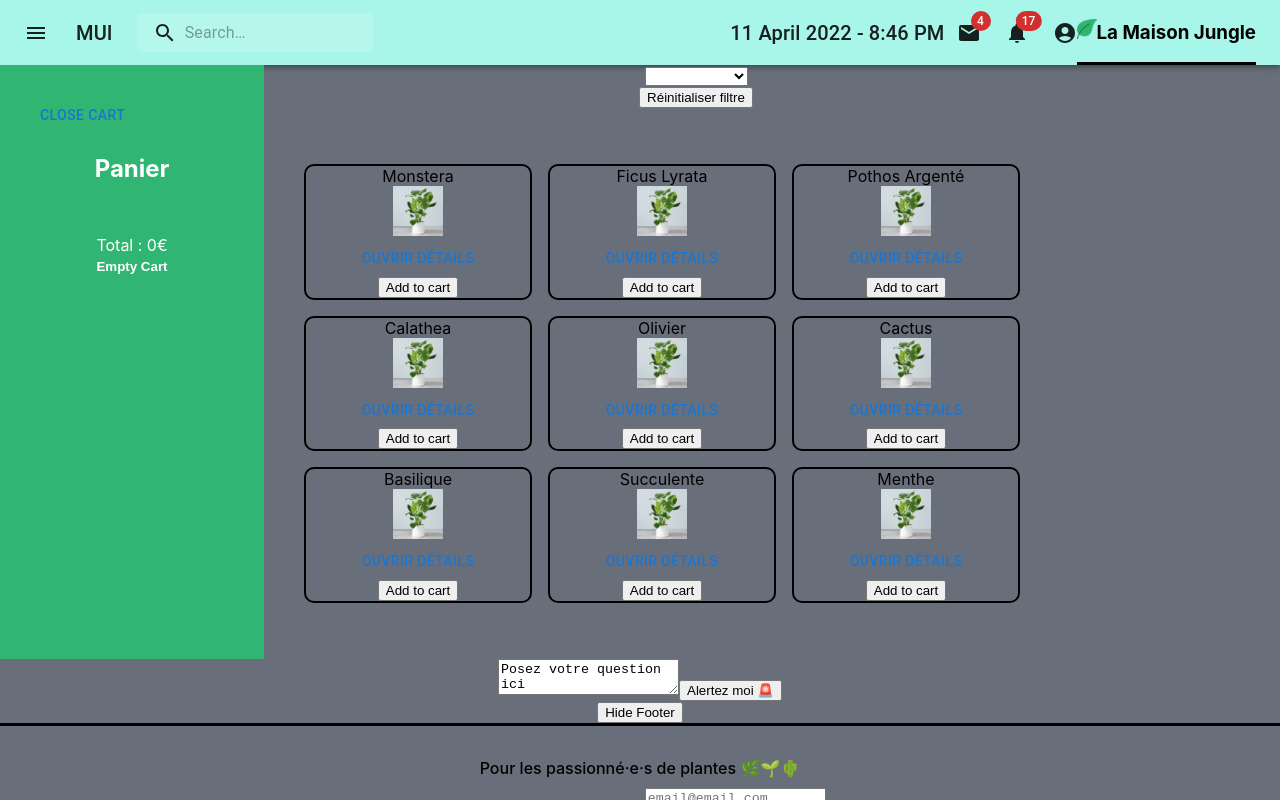
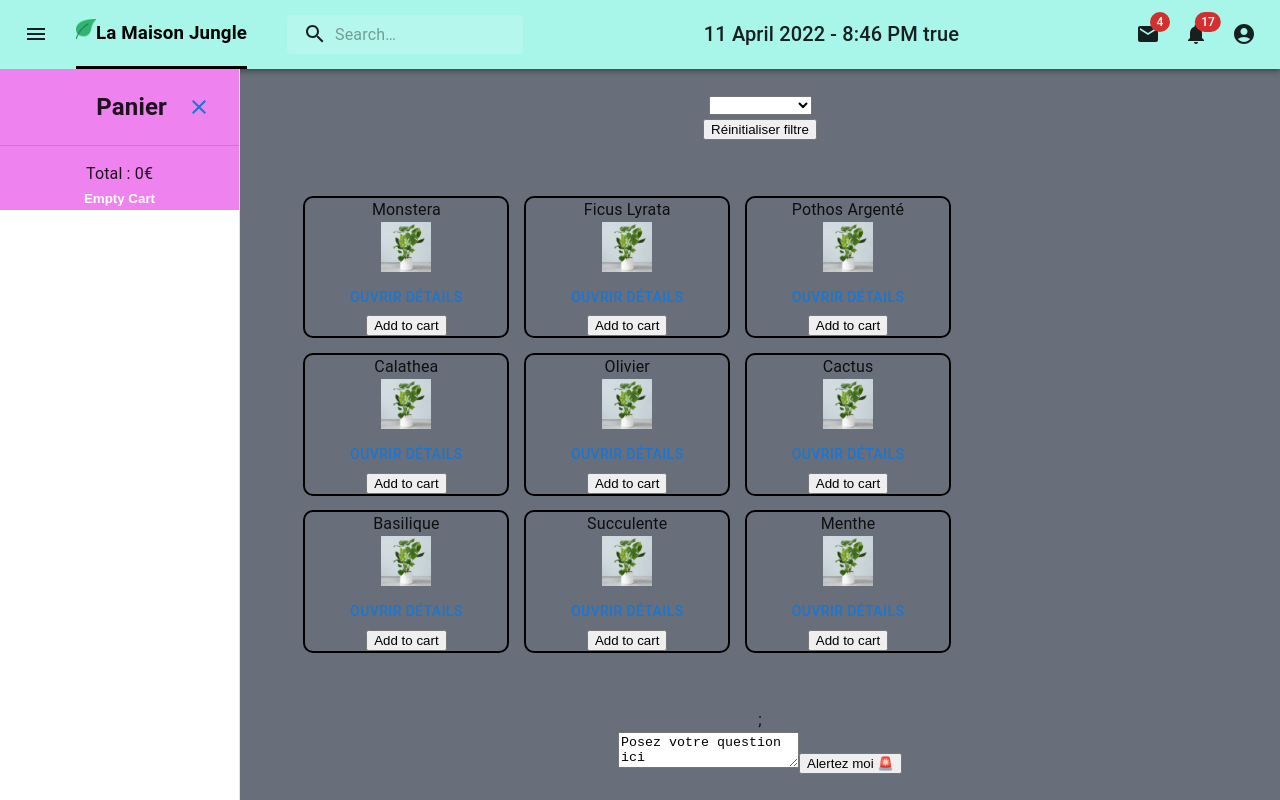
Before and after one commit to JoseLeMalin/maison-jungle-v2, a React (Create React App) app: page /ShoppingList in a window 1280 px wide. Shown: the top 800 px of the page. Built offline with nearby package versions, Linux system fonts and the light colour scheme.

Commit message:
End of the day commit

```diff
--- a/src/components/App.js
+++ b/src/components/App.js
@@ -5,23 +5,62 @@ import Cart from "./Cart";
 import Footer from "./Footer";
 import QuestionForm from "./QuestionForm";
 import ShoppingList from "./ShoppingList";
+import Box from "@mui/material/Box";
+import { styled } from "@mui/material/styles";
 
 function App() {
   const savedCart = localStorage.getItem("cart");
   const [cart, setCart] = useState(savedCart ? JSON.parse(savedCart) : []);
   const [footerDisplay, setDisplayFooter] = useState(true);
+  const [cartOpened, setCartOpened] = useState(true);
 
   useEffect(() => {
     localStorage.setItem("cart", JSON.stringify(cart));
   }, [cart]);
+
+  const Main = styled("main", { shouldForwardProp: (prop) => prop !== "open" })(
+    ({ theme, open }) => ({
+      flexGrow: 1,
+      padding: theme.spacing(3),
+      transition: theme.transitions.create("margin", {
+        easing: theme.transitions.easing.sharp,
+        duration: theme.transitions.duration.leavingScreen,
+      }),
+      marginLeft: 0,
+      ...(open && {
+        transition: theme.transitions.create("margin", {
+          easing: theme.transitions.easing.easeOut,
+          duration: theme.transitions.duration.enteringScreen,
+        }),
+        marginLeft: `+240px`,
+      }),
+    })
+  );
   return (
     <div className="App">
-      <Banner />
-      <div className="lmj-layout-inner">
-        <Cart cart={cart} setCart={setCart} />
-        <ShoppingList cart={cart} setCart={setCart} />
+      <div classsName="App-header">
+        <Box sx={{ flexGrow: 1 }}>
+          <Banner cartOpened={cartOpened} setCartOpened={setCartOpened} />
+        </Box>
       </div>
-      <QuestionForm />
+      <div className="app-body">
+        <div classsName="App-cart" flex>
+          <Cart
+            cart={cart}
+            setCart={setCart}
+            cartOpened={cartOpened}
+            setCartOpened={setCartOpened}
+          />
+        </div>
+        <Main open={cartOpened}>
+          <div classsName="app-content" flex>
+            <Box sx={{ flexGrow: 1 }}>
+              <ShoppingList cart={cart} setCart={setCart} />
+            </Box>
+            <QuestionForm />
+          </div>
+        </Main>
+      </div>
       <div>
         <button
           type="button"
--- a/src/components/Banner.js
+++ b/src/components/Banner.js
@@ -82,7 +82,7 @@ const darkTheme = createTheme({
   },
 });
 
-export default function Banner() {
+export default function Banner({ cartOpened, setCartOpened }) {
   const [anchorEl, setAnchorEl] = useState(null);
   const [mobileMoreAnchorEl, setMobileMoreAnchorEl] = useState(null);
   const dateUpdater = () => {
@@ -190,7 +190,6 @@ export default function Banner() {
   );
 
   return (
-    <Box sx={{ flexGrow: 1 }}>
     <ThemeProvider theme={darkTheme}>
       <AppBar position="static" backgroundColor={green}>
         <Toolbar>
@@ -200,17 +199,32 @@ export default function Banner() {
             color="inherit"
             aria-label="open drawer"
             sx={{ mr: 2 }}
+            onClick={() => {
+              console.log(cartOpened);
+              setCartOpened(!cartOpened);
+            }}
           >
             <MenuIcon />
           </IconButton>
+
+          <Box>
             <Typography
-              variant="h6"
+              variant="h7"
               noWrap
               component="div"
-              sx={{ display: { xs: "none", sm: "block" } }}
+              sx={{ mr: 2, display: { md: "flex" } }}
+              className="lmj-banner"
             >
-              MUI
+              <h3>
+                <img
+                  src={leaf}
+                  alt="La Maison Jungle icon"
+                  className="lmj-banner-logo"
+                ></img>
+                La Maison Jungle
+              </h3>
             </Typography>
+          </Box>
           <Search>
             <SearchIconWrapper>
               <SearchIcon />
@@ -220,7 +234,7 @@ export default function Banner() {
               inputProps={{ "aria-label": "search" }}
             />
           </Search>
-            <Box sx={{ flexGrow: 1 }} />
+          <Box sx={{ flexGrow: 1 }}>
             <Typography
               variant="h6"
               noWrap
@@ -228,7 +242,9 @@ export default function Banner() {
               sx={{ display: { xs: "none", sm: "block" } }}
             >
               {dateNow}
+              {` ${cartOpened}`}
             </Typography>
+          </Box>
           <Box sx={{ display: { xs: "none", md: "flex" } }}>
             <IconButton
               size="large"
@@ -272,29 +288,10 @@ export default function Banner() {
               <MoreIcon />
             </IconButton>
           </Box>
-            <Box>
-              <Typography
-                variant="h7"
-                noWrap
-                component="div"
-                sx={{ display: { xs: "none", sm: "block" } }}
-                className="lmj-banner"
-              >
-                <h3>
-                  <img
-                    src={leaf}
-                    alt="La Maison Jungle icon"
-                    className="lmj-banner-logo"
-                  ></img>
-                  La Maison Jungle
-                </h3>
-              </Typography>
-            </Box>
         </Toolbar>
       </AppBar>
       {renderMobileMenu}
       {renderMenu}
     </ThemeProvider>
-    </Box>
   );
 }
--- a/src/components/Cart.js
+++ b/src/components/Cart.js
@@ -1,9 +1,13 @@
 import { Button } from "@mui/material";
-import { useEffect, useState } from "react";
+import { useEffect } from "react";
 import "../styles/Cart.css";
-function Cart({ cart, setCart }) {
+import Drawer from "@mui/material/Drawer";
+import Divider from "@mui/material/Divider";
+import { styled } from "@mui/material/styles";
+import CloseIcon from "@mui/icons-material/Close";
+import CssBaseline from "@mui/material/CssBaseline";
+function Cart({ cart, setCart, cartOpened, setCartOpened }) {
   //const [cart, setCart] = useState(0); // Update total price of cart
-  const [isOpen, setIsOpen] = useState(true); // Open/Close cart
 
   const total = cart.reduce(
     (total, currentPlant) =>
@@ -47,17 +51,79 @@ function Cart({ cart, setCart }) {
     }
     setCart([...tempCart]);
   }
-  return isOpen ? (
-    <div className="lmj-cart">
+  //return isOpen ? (
+  //  <div className="lmj-cart">
+  //    <Button
+  //      className="lmj-cart-toggle-button"
+  //      type="button"
+  //      name="HideCart"
+  //      onClick={() => setIsOpen(false)}
+  //    >
+  //      Close cart
+  //    </Button>
+  //    <h2>Panier</h2>
+  //    <ul>{displayCart()}</ul>
+  //
+  //    <div>Total : {total}€</div>
+  //    <div>
+  //      <button
+  //        className="lmj-cart-toggle-button"
+  //        type="button"
+  //        name="HideCart"
+  //        onClick={() => setCart([])}
+  //      >
+  //        Empty Cart
+  //      </button>
+  //    </div>
+  //  </div>
+  //) : (
+  //  <div className="lmj-cart-closed">
+  //    <Button type="button" name="HideCart" onClick={() => setIsOpen(true)}>
+  //      Open cart
+  //    </Button>
+  //  </div>
+  //);
+
+  const DrawerHeader = styled("div")(({ theme }) => ({
+    display: "flex",
+    alignItems: "center",
+    padding: theme.spacing(0, 1),
+    // necessary for content to be below app bar
+    ...theme.mixins.toolbar,
+    justifyContent: "flex-end",
+  }));
+  return (
+    <Drawer
+      anchor="left"
+      open={cartOpened}
+      onClose={() => setCartOpened(false)}
+      key="DrawerApp"
+      sx={{
+        width: 240,
+        flexShrink: 0,
+        "& .MuiDrawer-paper": {
+          width: 240,
+          marginTop: 8.6,
+          boxSizing: "border-box",
+        },
+      }}
+      variant="persistent"
+    >
+      <CssBaseline />
+      <div className="app-cart">
+        <DrawerHeader>
+          <h2 flex>Panier</h2>
+          <div className="app-cart-header" flex>
             <Button
               className="lmj-cart-toggle-button"
               type="button"
               name="HideCart"
-        onClick={() => setIsOpen(false)}
             >
-        Close cart
+              <CloseIcon onClick={() => setCartOpened(false)} />
             </Button>
-      <h2>Panier</h2>
+          </div>
+        </DrawerHeader>
+        <Divider />
         <ul>{displayCart()}</ul>
 
         <div>Total : {total}€</div>
@@ -65,20 +131,16 @@ function Cart({ cart, setCart }) {
           <button
             className="lmj-cart-toggle-button"
             type="button"
-          name="HideCart"
+            name="EmptyCart"
             onClick={() => setCart([])}
           >
             Empty Cart
           </button>
         </div>
       </div>
-  ) : (
-    <div className="lmj-cart-closed">
-      <Button type="button" name="HideCart" onClick={() => setIsOpen(true)}>
-        Open cart
-      </Button>
-    </div>
+    </Drawer>
   );
 }
 
 export default Cart;
+//className="lmj-cart"
--- a/src/components/ShoppingList.js
+++ b/src/components/ShoppingList.js
@@ -3,6 +3,13 @@ import PlantItem from "./PlantItem.js";
 import "../styles/ShoppingList.css";
 import Categories from "./Categories.js";
 import { useState } from "react";
+import Snackbar from "@mui/material/Snackbar";
+import MuiAlert from "@mui/material/Alert";
+import { forwardRef } from "react";
+
+const Alert = forwardRef(function Alert(props, ref) {
+  return <MuiAlert elevation={6} ref={ref} variant="filled" {...props} />;
+});
 /**
  *
  * @returns
@@ -15,6 +22,7 @@ function ShoppingList({ cart, setCart }) {
   );
   const [categSelected, setCategSelected] = useState([]);
   const [categAvailable, setcategAvailable] = useState(listCateg);
+  const [openSnackBar, setOpenSnackBar] = useState(false);
 
   let plantlistDisplay;
   if (categSelected.length) {
@@ -25,6 +33,12 @@ function ShoppingList({ cart, setCart }) {
     plantlistDisplay = plantList;
   }
 
+  const handleClick = () => {
+    setOpenSnackBar(true);
+  };
+  const handleCloseSnackbar = () => {
+    setOpenSnackBar(false);
+  };
   return (
     <div>
       <div>
@@ -67,6 +81,20 @@ function ShoppingList({ cart, setCart }) {
           </div>
         ))}
       </ul>
+      <Snackbar
+        open={openSnackBar}
+        autoHideDuration={1000}
+        onClose={handleCloseSnackbar}
+      >
+        <Alert
+          onClose={handleCloseSnackbar}
+          severity="success"
+          sx={{ width: "100%" }}
+        >
+          This is a success message!
+        </Alert>
+      </Snackbar>
+      ;
     </div>
   );
 
@@ -92,6 +120,7 @@ function ShoppingList({ cart, setCart }) {
       }
       sortedCart.sort((a, b) => a.name.localeCompare(b.name));
       setCart(sortedCart);
+      handleClick();
     } catch (error) {
       console.log(error);
     }
--- a/src/styles/App.css
+++ b/src/styles/App.css
@@ -1,6 +1,8 @@
 .App {
   text-align: center;
   background-color: #696f7a;
+  height: 100%;
+  width: 100%;
 }
 
 .App-logo {
@@ -41,3 +43,7 @@
   display: flex;
   flex-direction: row;
 }
+
+.App-cart {
+  background-color: darkgreen;
+}
--- a/src/styles/Cart.css
+++ b/src/styles/Cart.css
@@ -32,3 +32,7 @@
 .lmj-cart-closed > button {
   color: black;
 }
+
+.app-cart {
+  background-color: violet;
+}
--- a/src/styles/ShoppingList.css
+++ b/src/styles/ShoppingList.css
@@ -16,5 +16,4 @@
   align-items: center;
   justify-content: center;
   flex-direction: column;
-  position: relative;
 }
```
Lines whose indentation alone changed are shown as unchanged.
